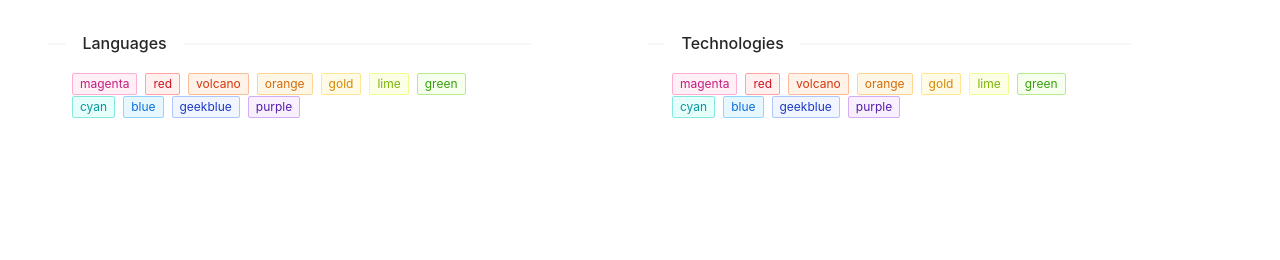
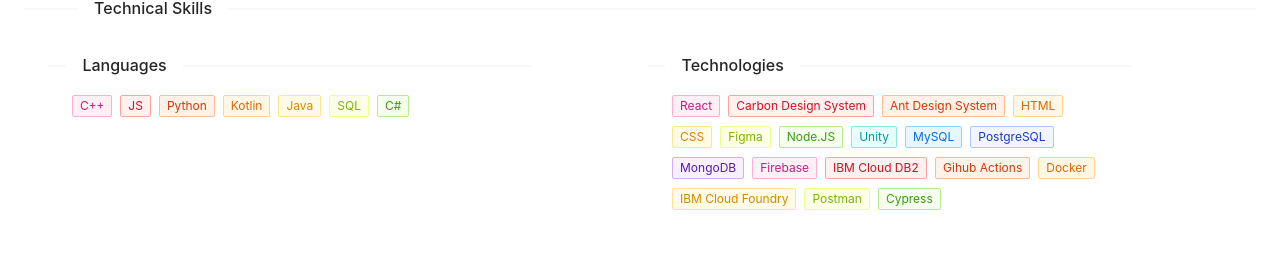
Before and after one commit to Carlos-Ojeda/carlos-ojeda.github.io, a React (Create React App) app in the folder portfolio/: page / in a window 1280 px wide. Shown: the part 2508-2768 px from the top of the page. Built offline with nearby package versions, Linux system fonts and the light colour scheme.

Commit message:
Add Skills & Change AboutMe

```diff
--- a/portfolio/src/components/AboutMe/AboutMe.js
+++ b/portfolio/src/components/AboutMe/AboutMe.js
@@ -21,7 +21,11 @@ function AboutMe() {
                         <Meta
                             avatar={<Avatar src="https://avatars.githubusercontent.com/u/71744365?v=4" />}
                             title="Hi! I'm Carlos 👋🏼"
-                            description="I am a 21 year-old human being passionate about the world that surround us. I love be in contact with nature, people, and human brains who reflect about life."
+                            // description="I am a 21 year-old human being passionate about nature, people and technology. I am excited to work with people, develop front-end, testing or back-end when a challenging job presents itself. I have to say that I really appreciate when an activity is challenging, where my colleagues and I enhance our relationship by learning new concepts, theory and technologies."
+                            // description="I am a 21 year-old human being passionate about nature, people and technology. I am excited to work with people, develop front-end, testing or back-end when a challenging job presents itself. I have to say that I really appreciate when an activity is challenging, where my colleagues and I grow by learning new technologies."
+                            // description="I am a 21 year-old human being passionate about nature, people and technology. Excited about working with people, developing front-end, automated testing and back-end (when challenging work comes up). I really enjoy the work when my colleagues and I improve our relationship by learning new concepts, theory and technologies."
+                            // description="I am a 21 year-old human being passionate about nature, people and technology. I really enjoy working with people, developing front-end, automated testing, and back-end (when a challenging job comes up). Most of all, I love to see when my colleges and I grow by learning new stuff."
+                            description="I am a 21 year-old human being passionate about nature, people and technology. I really enjoy working with people, developing front-end, automated testing, and back-end (when a challenging job comes up). Most of all, I love to see when my colleges and I grow by learning new things."
                         />
                     </Card>
                 </Col>
--- a/portfolio/src/components/Skills/Skills.js
+++ b/portfolio/src/components/Skills/Skills.js
@@ -9,34 +9,37 @@ function Skills() {
                 <Col xs={{ span: 24 }} sm={{ span: 12 }} md={{ span: 12 }} lg={{ span: 10 }}>
                     <Divider orientation="left">Languages</Divider>
                     <div className='content'>
-                        <Tag color="magenta">magenta</Tag>
-                        <Tag color="red">red</Tag>
-                        <Tag color="volcano">volcano</Tag>
-                        <Tag color="orange">orange</Tag>
-                        <Tag color="gold">gold</Tag>
-                        <Tag color="lime">lime</Tag>
-                        <Tag color="green">green</Tag>
-                        <Tag color="cyan">cyan</Tag>
-                        <Tag color="blue">blue</Tag>
-                        <Tag color="geekblue">geekblue</Tag>
-                        <Tag color="purple">purple</Tag>
+                        <Tag color="magenta">C++</Tag>
+                        <Tag color="red">JS</Tag>
+                        <Tag color="volcano">Python</Tag>
+                        <Tag color="orange">Kotlin</Tag>
+                        <Tag color="gold">Java</Tag>
+                        <Tag color="lime">SQL</Tag>
+                        <Tag color="green">C#</Tag>
                     </div>
                 </Col>
 
                 <Col xs={{ span: 24 }} sm={{ span: 12 }} md={{ span: 12 }} lg={{ span: 10, offset: 2 }}>
                     <Divider orientation="left">Technologies</Divider>
                     <div className='content'>
-                        <Tag color="magenta">magenta</Tag>
-                        <Tag color="red">red</Tag>
-                        <Tag color="volcano">volcano</Tag>
-                        <Tag color="orange">orange</Tag>
-                        <Tag color="gold">gold</Tag>
-                        <Tag color="lime">lime</Tag>
-                        <Tag color="green">green</Tag>
-                        <Tag color="cyan">cyan</Tag>
-                        <Tag color="blue">blue</Tag>
-                        <Tag color="geekblue">geekblue</Tag>
-                        <Tag color="purple">purple</Tag>
+                        <Tag color="magenta">React</Tag>
+                        <Tag color="red">Carbon Design System</Tag>
+                        <Tag color="volcano">Ant Design System</Tag>
+                        <Tag color="orange">HTML</Tag>
+                        <Tag color="gold">CSS</Tag>
+                        <Tag color="lime">Figma</Tag>
+                        <Tag color="green">Node.JS</Tag>
+                        <Tag color="cyan">Unity</Tag>
+                        <Tag color="blue">MySQL</Tag>
+                        <Tag color="geekblue">PostgreSQL</Tag>
+                        <Tag color="purple">MongoDB</Tag>
+                        <Tag color="magenta">Firebase</Tag>
+                        <Tag color="red">IBM Cloud DB2</Tag>
+                        <Tag color="volcano">Gihub Actions</Tag>
+                        <Tag color="orange">Docker</Tag>
+                        <Tag color="gold">IBM Cloud Foundry</Tag>
+                        <Tag color="lime">Postman</Tag>
+                        <Tag color="green">Cypress</Tag>
                     </div>
                 </Col>
             </Row>
--- a/portfolio/src/components/Skills/_skills.scss
+++ b/portfolio/src/components/Skills/_skills.scss
@@ -4,3 +4,8 @@
 .skills .content{
   padding: 0 24px 24px 24px;
 }
+
+.skills .ant-tag {
+  margin-right: 8px;
+  margin-bottom: 8px;
+}
```
